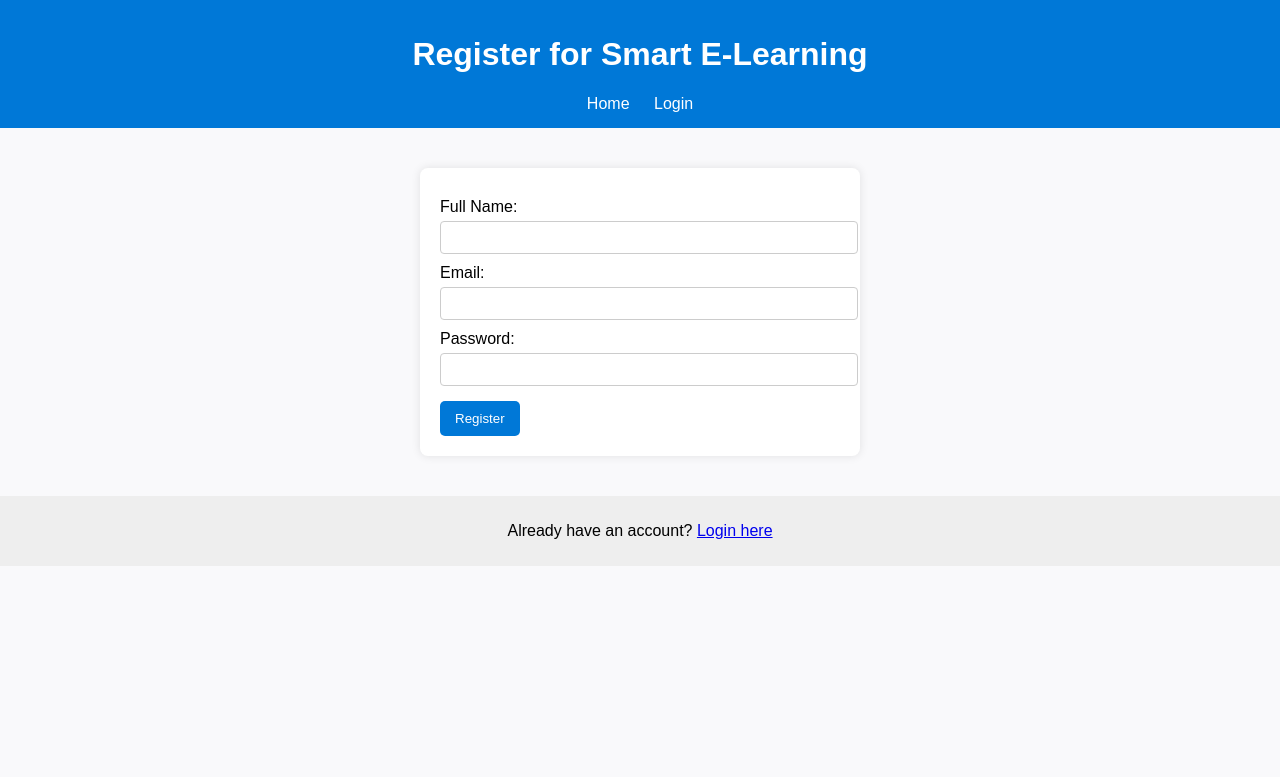
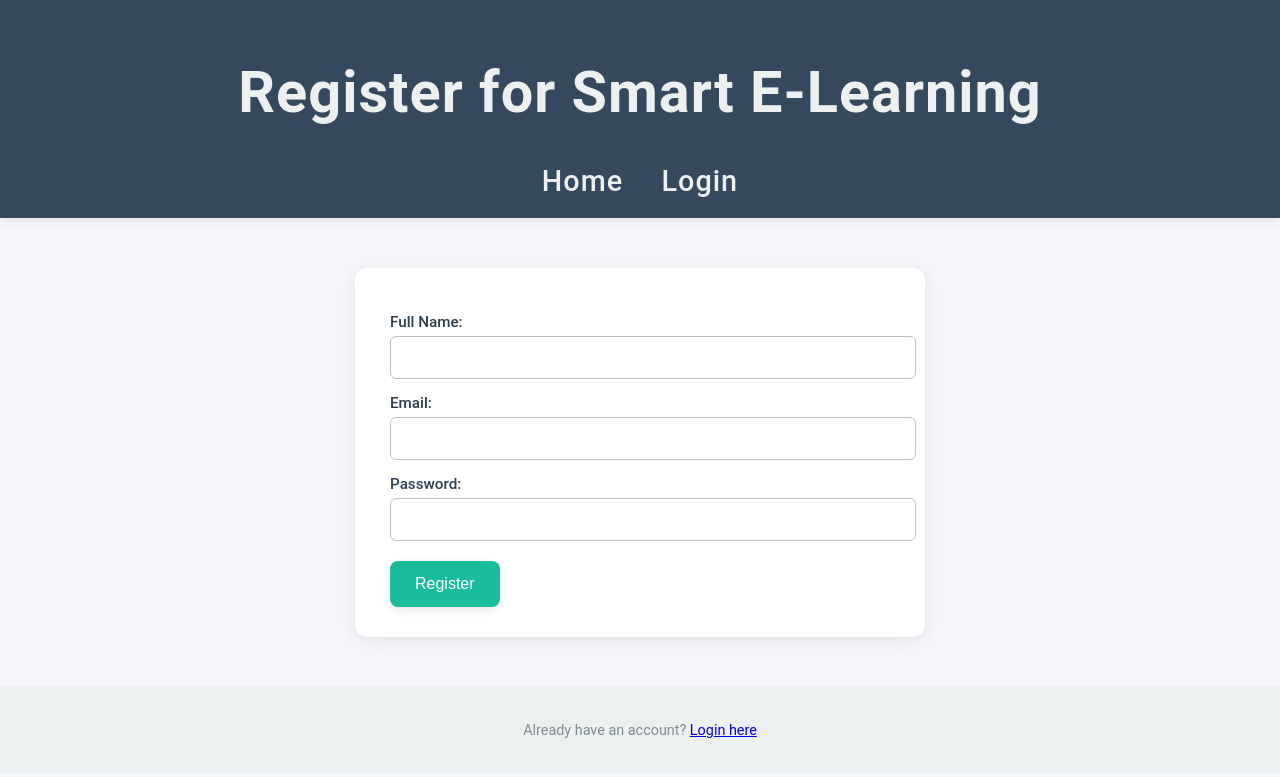
Before and after one commit to Tarun-48/SmartElearning, a Flask app: page /register in a window 1280 px wide. Shown: the top 777 px of the page. Run offline with Flask 3, Linux system fonts and the light colour scheme.

Commit message:
Design web

```diff
--- a/static/style.css
+++ b/static/style.css
@@ -1,85 +1,133 @@
+/* Base Styles */
 body {
-    font-family: Arial, sans-serif;
-    background-color: #f9f9fb;
+    font-family: 'Roboto', Arial, sans-serif;
+    background-color: #f5f6fa; /* light, neutral background */
     margin: 0;
     padding: 0;
+    color: #2c3e50;
     text-align: center;
 }
 
+/* Header */
 header {
-    background-color: #0078d7;
-    color: white;
-    padding: 15px;
+    background-color: #34495e; /* dark professional blue-gray */
+    color: #ecf0f1;
+    padding: 20px 0;
+    font-size: 1.8em;
+    font-weight: 500;
+    letter-spacing: 1px;
+    box-shadow: 0 2px 10px rgba(0,0,0,0.1);
 }
 
+/* Navigation Links */
 nav a {
-    color: white;
+    color: #ecf0f1;
     text-decoration: none;
-    margin: 0 10px;
+    margin: 0 15px;
+    font-weight: 500;
+    transition: color 0.3s ease;
 }
 
 nav a:hover {
+    color: #1abc9c; /* teal accent */
     text-decoration: underline;
 }
 
+/* Card Boxes (Forms, Exams, Results) */
 .form-box, .exam-box, .result-box {
-    background: white;
-    padding: 20px;
-    margin: 40px auto;
+    background: #ffffff;
+    padding: 30px 35px;
+    margin: 50px auto;
     width: 90%;
-    max-width: 400px;
-    border-radius: 8px;
-    box-shadow: 0 0 10px rgba(0,0,0,0.1);
+    max-width: 500px;
+    border-radius: 12px;
+    box-shadow: 0 4px 20px rgba(0,0,0,0.08); /* material shadow */
     text-align: left;
+    transition: transform 0.2s ease, box-shadow 0.3s ease;
 }
 
+.form-box:hover, .exam-box:hover, .result-box:hover {
+    transform: translateY(-3px);
+    box-shadow: 0 6px 25px rgba(0,0,0,0.12);
+}
+
+/* Labels & Inputs */
 label {
     display: block;
-    margin-top: 10px;
+    margin-top: 15px;
+    font-weight: 500;
+    font-size: 0.95em;
 }
 
 input[type="text"], input[type="email"], input[type="password"] {
     width: 100%;
-    padding: 8px;
+    padding: 12px;
     margin-top: 5px;
-    border: 1px solid #ccc;
-    border-radius: 4px;
+    border: 1px solid #bdc3c7;
+    border-radius: 6px;
+    font-size: 0.95em;
+    transition: border-color 0.3s ease, box-shadow 0.3s ease;
 }
 
+input[type="text"]:focus, input[type="email"]:focus, input[type="password"]:focus {
+    border-color: #1abc9c;
+    box-shadow: 0 0 8px rgba(26, 188, 156, 0.3);
+    outline: none;
+}
+
+/* Buttons */
 .btn {
-    background-color: #0078d7;
-    color: white;
+    background-color: #1abc9c;
+    color: #ffffff;
     border: none;
-    padding: 10px 15px;
-    border-radius: 5px;
-    margin-top: 15px;
+    padding: 14px 25px;
+    border-radius: 8px;
+    margin-top: 20px;
     cursor: pointer;
+    font-weight: 500;
+    font-size: 1em;
+    transition: background-color 0.3s ease, transform 0.2s ease, box-shadow 0.3s ease;
     display: inline-block;
+    box-shadow: 0 3px 8px rgba(0,0,0,0.1);
 }
 
 .btn:hover {
-    background-color: #005fa3;
+    background-color: #16a085;
+    transform: translateY(-2px);
+    box-shadow: 0 6px 15px rgba(0,0,0,0.15);
 }
 
+/* Footer */
 footer {
-    background-color: #eee;
-    padding: 10px;
-    margin-top: 20px;
+    background-color: #ecf0f1;
+    padding: 20px 0;
+    margin-top: 40px;
+    font-size: 0.9em;
+    color: #7f8c8d;
 }
 
+/* Flash Messages */
 .messages {
-    margin: 10px auto;
+    margin: 20px auto;
     max-width: 600px;
 }
 
 .flash {
-    padding: 10px;
-    border-radius: 5px;
-    margin-bottom: 10px;
+    padding: 15px 20px;
+    border-radius: 8px;
+    margin-bottom: 15px;
     text-align: center;
+    font-weight: 500;
+    font-size: 0.95em;
+    box-shadow: 0 3px 8px rgba(0,0,0,0.05);
+    transition: transform 0.2s ease;
 }
 
-.flash.success { background-color: #d4edda; color: #155724; }
-.flash.warning { background-color: #fff3cd; color: #856404; }
-.flash.danger { background-color: #f8d7da; color: #721c24; }
-.flash.info { background-color: #cce5ff; color: #004085; }
+.flash.success { background-color: #e8f6f3; color: #1abc9c; }
+.flash.warning { background-color: #fff8e1; color: #f39c12; }
+.flash.danger { background-color: #fdecea; color: #e74c3c; }
+.flash.info { background-color: #e3f2fd; color: #3498db; }
+
+.flash:hover {
+    transform: translateY(-2px);
+}
```
Also changed, not shown: smart_elearning.db.
